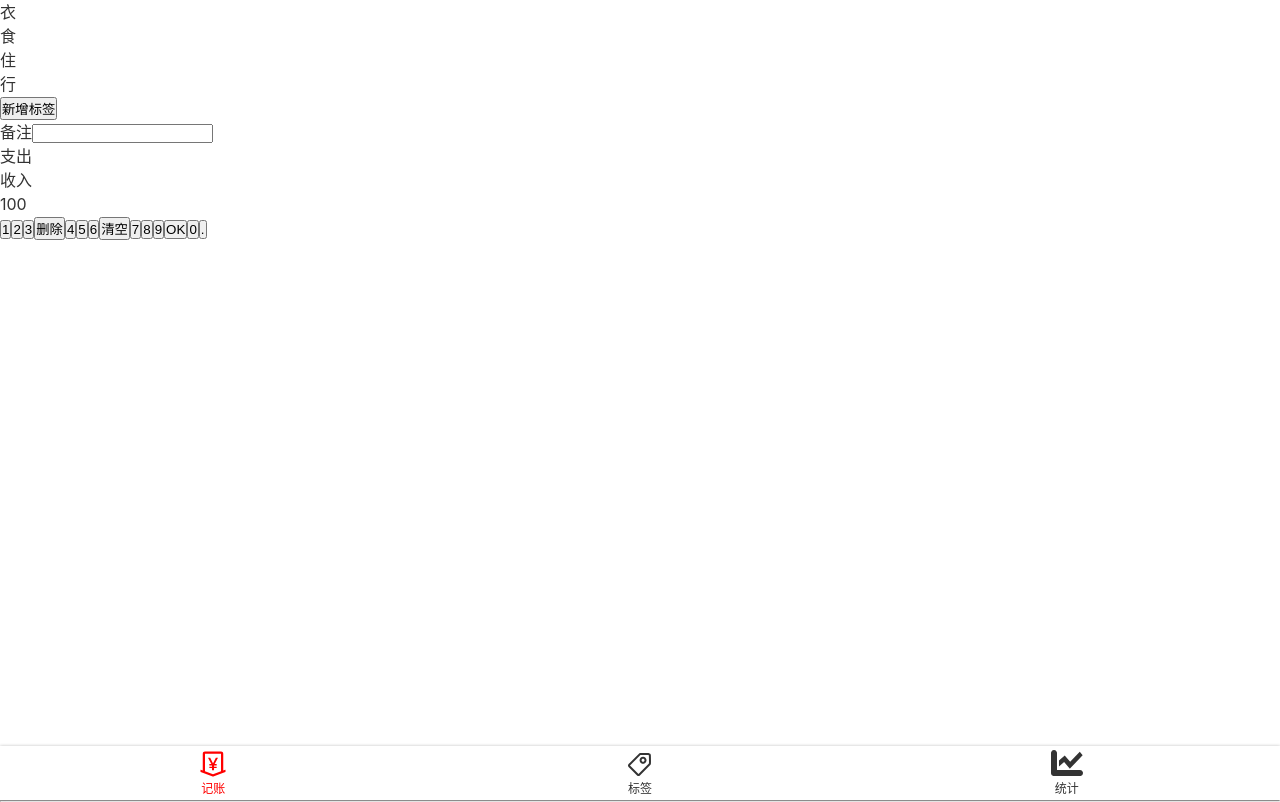
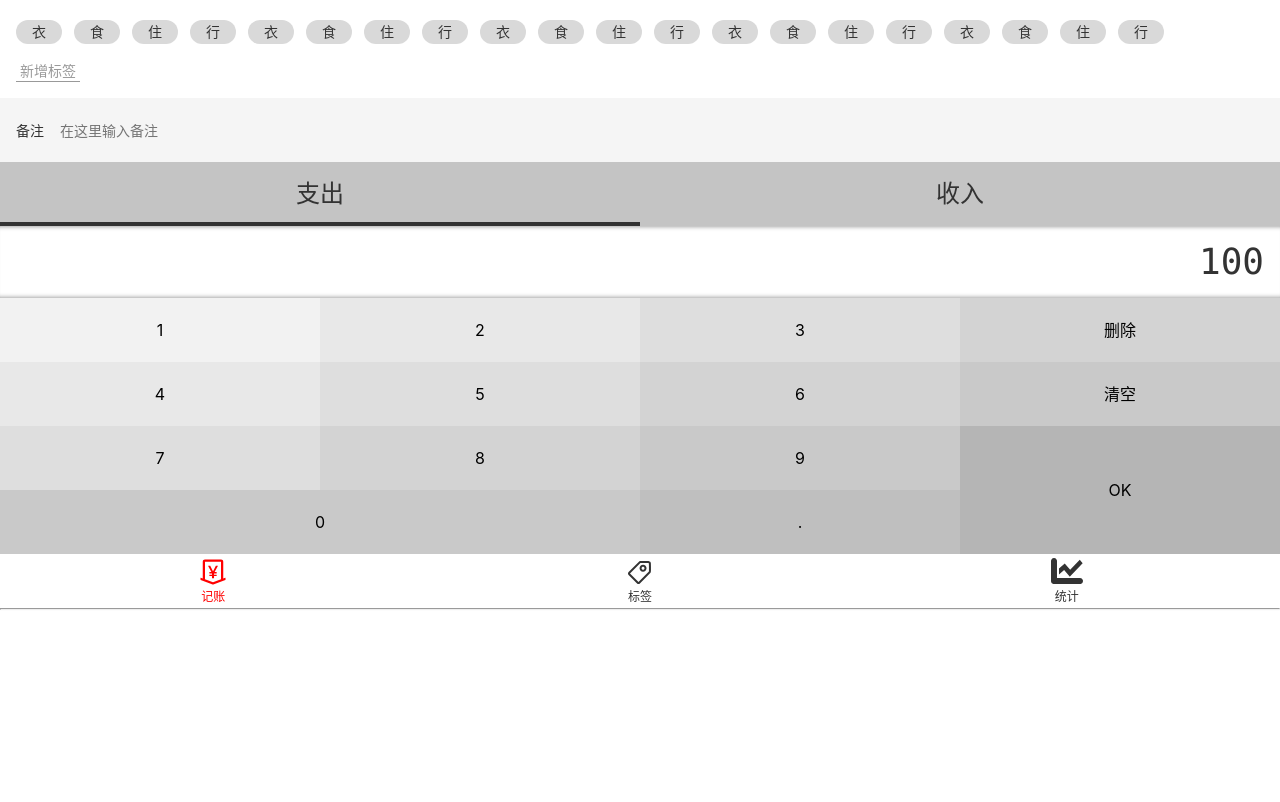
Before and after one commit to liuyu-22/account-1, a Vue app: page /#/money in a window 1280 px wide. Built offline with nearby package versions, Linux system fonts and the light colour scheme.

Commit message:
模块化 :把Money分成四个小组件

```diff
--- a/src/App.vue
+++ b/src/App.vue
@@ -14,6 +14,8 @@
   font-family: $font-hei;
   -webkit-font-smoothing: antialiased;
   -moz-osx-font-smoothing: grayscale;
+  font-size: 16px;
   color: #333;
 }
+
 </style>
--- a/src/assets/style/helper.scss
+++ b/src/assets/style/helper.scss
@@ -3,3 +3,21 @@
 $font-song:Georgia, "Nimbus Roman No9 L", "Songti SC", "Noto Serif CJK SC", "Source Han Serif SC", "Source Han Serif CN", STSong, "AR PL New Sung", "AR PL SungtiL GB", NSimSun, SimSun, "TW\-Sung", "WenQuanYi Bitmap Song", "AR PL UMing CN", "AR PL UMing HK", "AR PL UMing TW", "AR PL UMing TW MBE", PMingLiU, MingLiU, serif;
 
 $color-highlight:#f00;
+
+//placeholder
+
+%clearFix{
+  &::after{
+    content: '';
+    display: block;
+    clear: both;
+  }
+}
+$color-shadow:rgba(0, 0, 0, 0.25);
+%outerShadow{
+  box-shadow: 0 0 3px  $color-shadow;
+}
+%innerShadow{
+  box-shadow: inset 0 -5px 5px -5px fade-out(black, 0.5),
+  inset 0 5px 5px -5px fade-out(black, 0.5);
+}
--- a/src/assets/style/reset.scss
+++ b/src/assets/style/reset.scss
@@ -6,3 +6,14 @@
   text-decoration: none;
   color: inherit;
 }
+
+ul,ol{
+  list-style: none;
+}
+button,input{
+  font:inherit;
+}
+
+:focus{
+  outline: none;
+}
--- a/src/components/Layout.vue
+++ b/src/components/Layout.vue
@@ -1,6 +1,6 @@
 <template>
-  <div class="nav-wrapper">
-    <div class="content">
+  <div class="layout-wrapper" :class="classPrefix && `${classPrefix}-wrapper`">
+    <div class="content" :class="classPrefix && `${classPrefix}-content`">
       <slot/>
     </div>
     <Nav/>
@@ -9,12 +9,13 @@
 
 <script lang="ts">
 export default {
+  props:['classPrefix'],
   name: 'Layout'
 };
 </script>
 
 <style lang="scss" scoped>
-.nav-wrapper {
+.la-wrapper {
   display: flex;
   flex-direction: column;
   height: 100vh;
--- /dev/null
+++ b/src/components/Money/Notes.vue
@@ -0,0 +1,34 @@
+<template>
+  <div>
+  <label class="notes">
+    <span class="name">备注</span>
+    <input type="text" placeholder="在这里输入备注">
+  </label>
+  </div>
+</template>
+
+<script lang="ts">
+export default {
+  name: 'Notes'
+};
+</script>
+
+<style lang="scss" scoped>
+.notes {
+  font-size: 14px;
+  background: #f5f5f5;
+  padding-left: 16px;
+  display: flex;
+  align-items: center;
+  .name {
+    padding-right: 16px;
+  }
+  input {
+    height: 64px;
+    flex-grow: 1;
+    background: transparent;
+    border: none;
+    padding-right: 16px;
+  }
+}
+</style>
--- /dev/null
+++ b/src/components/Money/NumberPad.vue
@@ -0,0 +1,80 @@
+<template>
+  <div class="numberPad">
+    <div class="output">100</div>
+    <div class="buttons">
+      <button>1</button>
+      <button>2</button>
+      <button>3</button>
+      <button>删除</button>
+      <button>4</button>
+      <button>5</button>
+      <button>6</button>
+      <button>清空</button>
+      <button>7</button>
+      <button>8</button>
+      <button>9</button>
+      <button class="ok">OK</button>
+      <button class="zero">0</button>
+      <button>.</button>
+    </div>
+  </div>
+</template>
+
+<script lang="ts">
+export default {
+  name: 'NumberPad'
+};
+</script>
+
+<style lang="scss" scoped>
+@import "~@/assets/style/helper.scss";
+.numberPad {
+  .output {
+    @extend %clearFix;
+    @extend %innerShadow;
+    font-size: 36px;
+    font-family: Consolas, monospace;
+    padding: 9px 16px;
+    text-align: right;
+  }
+  .buttons {
+    @extend %clearFix;
+    > button {
+      width: 25%;
+      height: 64px;
+      float: left;
+      background: transparent;
+      border: none;
+      &.ok {
+        height: 64*2px;
+        float: right;
+      }
+      &.zero {
+        width: 25*2%;
+      }
+      $bg: #f2f2f2;
+      &:nth-child(1) {
+        background: $bg;
+      }
+      &:nth-child(2), &:nth-child(5) {
+        background: darken($bg, 4%);
+      }
+      &:nth-child(3), &:nth-child(6), &:nth-child(9) {
+        background: darken($bg, 4*2%);
+      }
+      &:nth-child(4), &:nth-child(7), &:nth-child(10) {
+        background: darken($bg, 4*3%);
+      }
+      &:nth-child(8), &:nth-child(11), &:nth-child(13) {
+        background: darken($bg, 4*4%);
+      }
+      &:nth-child(14) {
+        background: darken($bg, 4*5%);
+      }
+      &:nth-child(12) {
+        background: darken($bg, 4*6%);
+      }
+    }
+  }
+}
+</style>
--- /dev/null
+++ b/src/components/Money/Tags.vue
@@ -0,0 +1,69 @@
+<template>
+  <div class="tags">
+    <div class="new">
+      <button>新增标签</button>
+    </div>
+    <ul class="current">
+      <li>衣</li>
+      <li>食</li>
+      <li>住</li>
+      <li>行</li>
+      <li>衣</li>
+      <li>食</li>
+      <li>住</li>
+      <li>行</li>
+      <li>衣</li>
+      <li>食</li>
+      <li>住</li>
+      <li>行</li>
+      <li>衣</li>
+      <li>食</li>
+      <li>住</li>
+      <li>行</li>
+      <li>衣</li>
+      <li>食</li>
+      <li>住</li>
+      <li>行</li>
+    </ul>
+  </div>
+</template>
+
+<script lang="ts">
+export default {
+  name: 'Tags.vue'
+};
+</script>
+
+<style lang="scss" scoped>
+.tags {
+  font-size: 14px;
+  padding: 16px;
+  flex-grow: 1;
+  display: flex;
+  flex-direction: column-reverse;
+  > .current {
+    display: flex;
+    flex-wrap: wrap;
+    > li {
+      background: #d9d9d9;
+      $h: 24px;
+      height: $h;
+      line-height: $h;
+      border-radius: $h/2;
+      padding: 0 16px;
+      margin-right: 12px;
+      margin-top: 4px;
+    }
+  }
+  > .new {
+    padding-top: 16px;
+    button {
+      background: transparent;
+      border: none;
+      color: #999;
+      border-bottom: 1px solid;
+      padding: 0 4px;
+    }
+  }
+}
+</style>
--- /dev/null
+++ b/src/components/Money/Types.vue
@@ -0,0 +1,40 @@
+<template>
+  <div>
+    <ul class="types">
+      <li class="selected">支出</li>
+      <li>收入</li>
+    </ul>
+  </div>
+</template>
+
+<script lang="ts">
+export default {
+  name: 'Types'
+};
+</script>
+
+<style lang="scss" scoped>
+.types {
+  background: #c4c4c4;
+  display: flex;
+  text-align: center;
+  font-size: 24px;
+  > li {
+    width: 50%;
+    height: 64px;
+    display: flex;
+    justify-content: center;
+    align-items: center;
+    position: relative;
+    &.selected::after {
+      content: '';
+      position: absolute;
+      bottom: 0;
+      left: 0;
+      width: 100%;
+      height: 4px;
+      background: #333;
+    }
+  }
+}
+</style>
--- a/src/components/Nav.vue
+++ b/src/components/Nav.vue
@@ -24,8 +24,8 @@
 <style lang="scss" scoped>
 @import "~@/assets/style/helper.scss";
 nav {
+  @extend  %outerShadow;
   display: flex;
-  box-shadow: 0 0 3px rgba(0, 0, 0, 0.25);
   flex-direction: row;
   font-size: 12px;
   > .item {
--- a/src/views/Money.vue
+++ b/src/views/Money.vue
@@ -1,56 +1,26 @@
 <template>
-  <Layout>
-    <div class="tags">
-      <ul class="current">
-        <li>衣</li>
-        <li>食</li>
-        <li>住</li>
-        <li>行</li>
-      </ul>
-      <div class="new">
-        <button>新增标签</button>
-      </div>
-    </div>
-    <div>
-      <label class="notes">
-        <span class="name">备注</span>
-        <input class="value" type="text">
-      </label>
-    </div>
-    <div>
-      <ul class="types">
-        <li class="selected">支出</li>
-        <li>收入</li>
-      </ul>
-    </div>
-    <div class="numberPad">
-      <div class="output">100</div>
-      <div class="buttons">
-        <button>1</button>
-        <button>2</button>
-        <button>3</button>
-        <button>删除</button>
-        <button>4</button>
-        <button>5</button>
-        <button>6</button>
-        <button>清空</button>
-        <button>7</button>
-        <button>8</button>
-        <button>9</button>
-        <button>OK</button>
-        <button>0</button>
-        <button>.</button>
-      </div>
-    </div>
+  <Layout class-prefix="layout">
+  <NumberPad />
+    <Types />
+    <Notes />
+    <Tags />
   </Layout>
 </template>
 
 <script lang="ts">
+import NumberPad from '@/components/Money/NumberPad.vue';
+import Types from '@/components/Money/Types.vue';
+import Notes from '@/components/Money/Notes.vue';
+import Tags from '@/components/Money/Tags.vue';
 export default {
   name: 'Money',
+  components: {Notes, Types, Tags, NumberPad},
 };
 </script>
 
 <style lang="scss">
-@import "~@/assets/style/helper.scss";
+.layout-content {
+  display: flex;
+  flex-direction: column-reverse;
+}
 </style>
```
